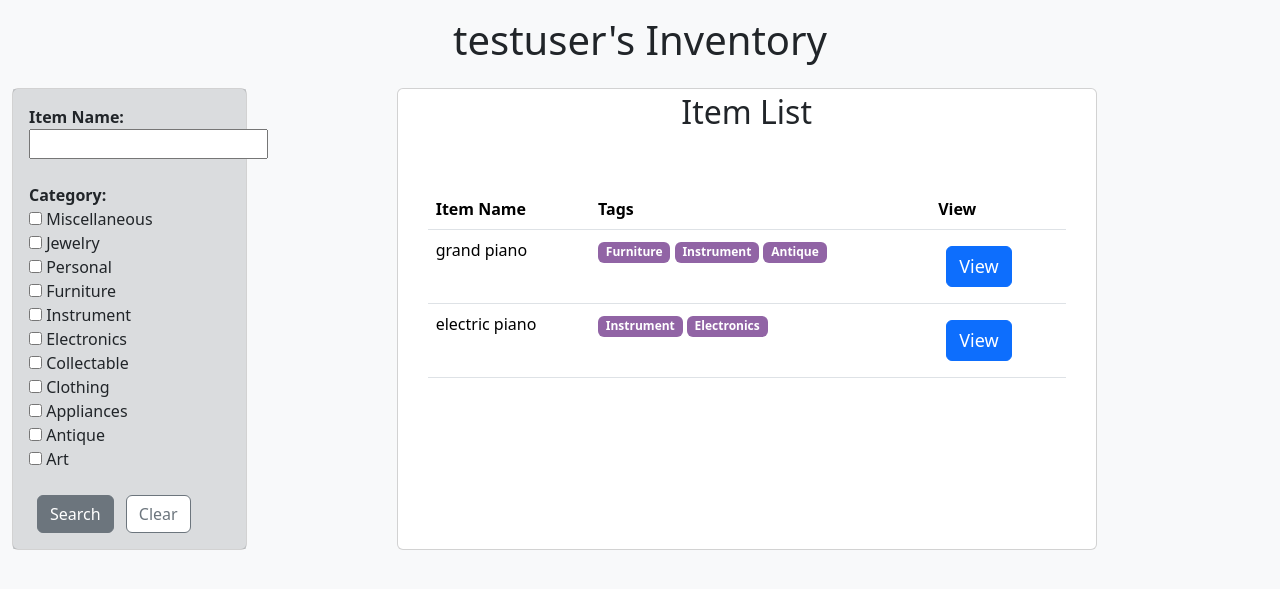
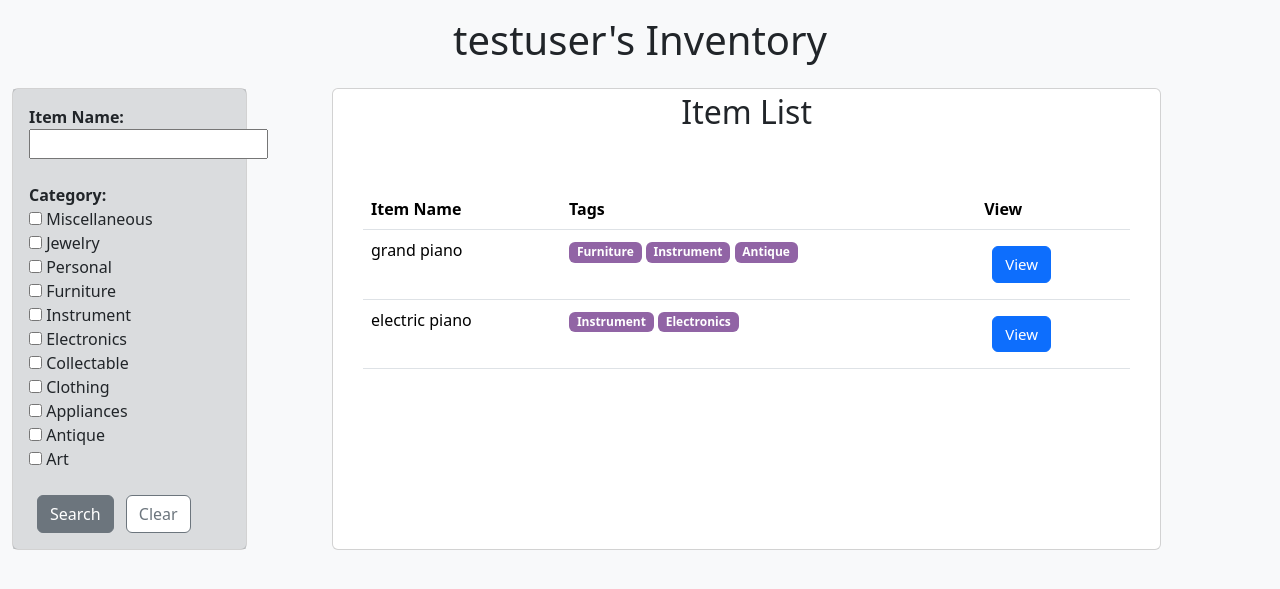
Before and after one commit to angier000/customer-requirements, a Django app: page /inventory/2/ in a window 1280 px wide. Shown: the part 62-651 px from the top of the page. Run offline with Django 4.2, Linux system fonts and the light colour scheme; data comes from the database, SQL or seed files in the repository; both versions use the stored data as it was after the commit; some libraries are stand-ins or nearby versions.

Commit message:
make updates

```diff
--- a/inventory_app/forms.py
+++ b/inventory_app/forms.py
@@ -36,7 +36,7 @@ class CreateUserForm(UserCreationForm):
 
     class Meta:
         model = User
-        fields = ['username', 'email', 'name', 'insurance', 'password1', 'password2']
+        fields = ['username', 'name', 'email', 'insurance', 'password1', 'password2']
 
 class OwnerForm(ModelForm):
     class Meta:
--- a/inventory_app/templates/inventory_app/inventory_detail.html
+++ b/inventory_app/templates/inventory_app/inventory_detail.html
@@ -34,12 +34,12 @@
 
 <div class="col-md-8 d-flex justify-content-center">
 
-    <div class="card" style="width: 700px;">
+    <div class="card" style="width: 900px;">
         <h2 class="text-center p-1">Item List</h2>
 
         <div class="d-flex justify-content-center mx-0 my-2">
             {% if request.user.is_authenticated %}
-                <a class="btn btn-success" style="width: 320px; font-size: 18px" href="{% url 'create_item' request.user.owner.inventory.id %}" role="button">New Item</a>
+                <a class="btn btn-success" style="width: 320px; font-size: 15px" href="{% url 'create_item' request.user.owner.inventory.id %}" role="button">New Item</a>
             {% endif %}
         </div>
 
@@ -74,12 +74,12 @@
                     {% endfor %}
                 </td>
                 <td>
-                    <a href="{{ item.get_absolute_url }}" class="btn btn-primary m-2" style="font-size: 18px;" role="button">View</a>
+                    <a href="{{ item.get_absolute_url }}" class="btn btn-primary m-2" style="font-size: 15px;" role="button">View</a>
                 </td>
 
                 {% if request.user.is_authenticated %}
-                    <td><a href="{% url 'update_item' item.inventory.id item.id %}" class="btn btn-secondary m-2" style="font-size: 18px;" role="button">Update</a></td>
-                    <td><a href="{% url 'delete_item' item.inventory.id item.id %}" class="btn btn-danger m-2" style="font-size: 18px;" role="button">Delete</a></td>
+                    <td><a href="{% url 'update_item' item.inventory.id item.id %}" class="btn btn-secondary m-2" style="font-size: 15px;" role="button">Update</a></td>
+                    <td><a href="{% url 'delete_item' item.inventory.id item.id %}" class="btn btn-danger m-2" style="font-size: 15px;" role="button">Delete</a></td>
                 {% endif %}
 
                 </tr>
--- a/inventory_app/views.py
+++ b/inventory_app/views.py
@@ -66,7 +66,7 @@ def createItem(request, inventory_id):
             # Redirect back to the item list page
             return redirect('inventory-detail', inventory_id)
 
-    context = {'form': form, 'inventory':inventory}
+    context = {'form': form, 'inventory':inventory, 'action_type':'create'}
     return render(request, 'inventory_app/item_form.html', context)
 
 @login_required(login_url='login') # if user not authentucated, refirect to login page
@@ -100,7 +100,7 @@ def updateItem(request, inventory_id, item_id):
             # Redirect back to the item list page
             return redirect('inventory-detail', inventory_id)
 
-    context = {'form': form}
+    context = {'form': form, 'action_type':'update'}
     return render(request, 'inventory_app/item_form.html', context)
 
 @login_required(login_url='login') # if user not authentucated, refirect to login page
```
Also changed, not shown: inventory_app/templates/inventory_app/item_form.html (+6 -1 lines), inventory_app/templates/registration/login.html (+7 -10 lines), db.sqlite3, media/uploads/antique_vase.png (added), media/uploads/electric_piano.png (added), media/uploads/grand_piano.png (added), static/images/antique_vase.png (added), static/images/electric_piano.png (added), static/images/grand_piano.png (added).
